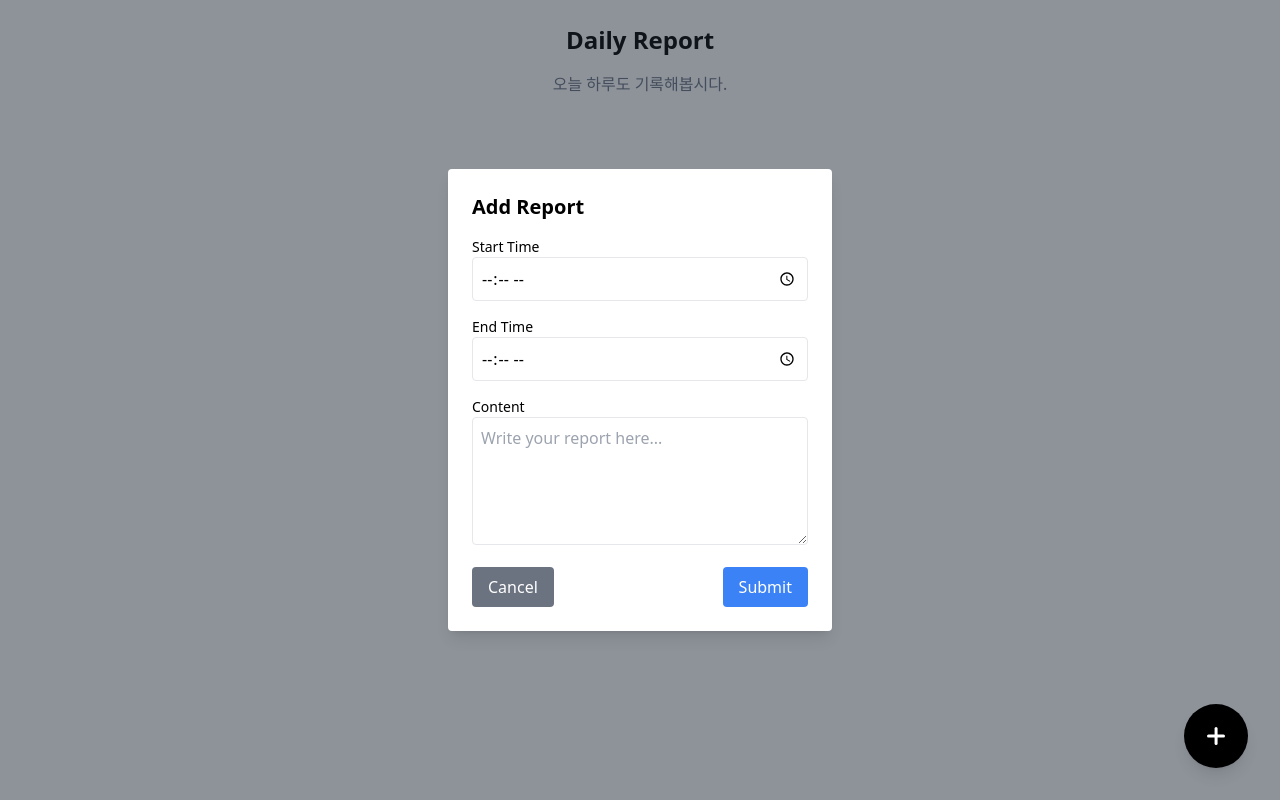
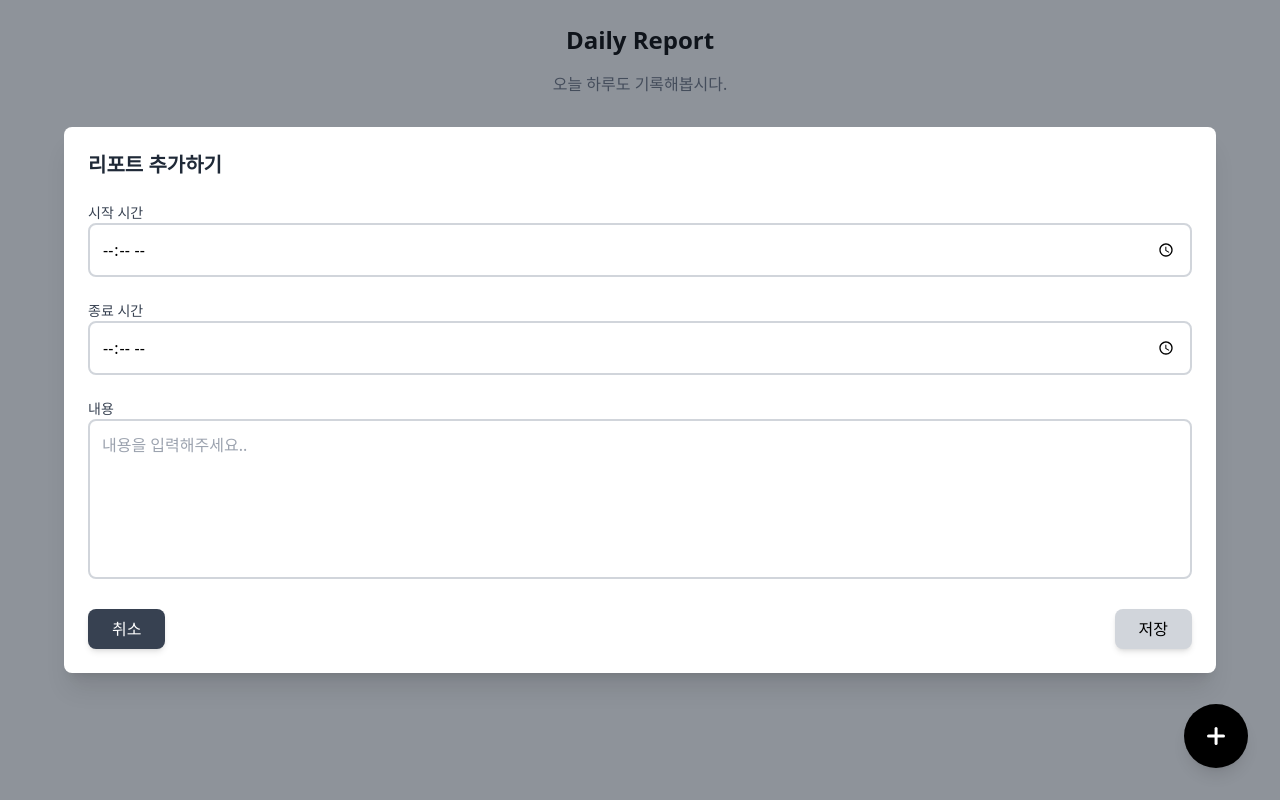
Before and after one commit to ckdduf138/reportory, a React (Create React App) app: page / in a window 1280 px wide. Both pictures are taken after a click on the button 1216 px from the left and 736 px from the top of the page. Built offline with nearby package versions, Linux system fonts and the light colour scheme; the HTML template or start-up script is replaced by a standard one.

Commit message:
feat: 입력 폼 UI 수정

```diff
--- a/src/components/ReportForm.tsx
+++ b/src/components/ReportForm.tsx
@@ -19,49 +19,60 @@ const ReportForm: React.FC<ReportFormProps> = ({ onSubmit, onClose }) => {
     }
   };
 
+  const isFormValid = startTime && endTime && content.trim();
+
   return (
     <div className="fixed inset-0 bg-gray-800 bg-opacity-50 flex justify-center items-center">
-      <div className="bg-white p-6 rounded shadow-lg max-w-sm w-full">
-        <h2 className="text-xl font-semibold mb-4">Add Report</h2>
-        <div className="mb-4">
-          <label className="block text-sm font-medium">Start Time</label>
+      <div className="bg-white p-6 rounded-lg shadow-xl w-[90%] max-w-7xl">
+        <h2 className="text-xl font-semibold text-gray-800 mb-6">리포트 추가하기</h2>
+
+        <div className="mb-6">
+          <label className="block text-sm font-medium text-gray-700">시작 시간</label>
           <input
             type="time"
             value={startTime}
             onChange={(e) => setStartTime(e.target.value)}
-            className="w-full p-2 border rounded"
+            className="w-full p-3 border-2 border-gray-300 rounded-lg focus:outline-none focus:ring-2 focus:ring-blue-500"
           />
         </div>
-        <div className="mb-4">
-          <label className="block text-sm font-medium">End Time</label>
+
+        <div className="mb-6">
+          <label className="block text-sm font-medium text-gray-700">종료 시간</label>
           <input
             type="time"
             value={endTime}
             onChange={(e) => setEndTime(e.target.value)}
-            className="w-full p-2 border rounded"
+            className="w-full p-3 border-2 border-gray-300 rounded-lg focus:outline-none focus:ring-2 focus:ring-blue-500"
           />
         </div>
-        <div className="mb-4">
-          <label className="block text-sm font-medium">Content</label>
+
+        <div className="mb-6">
+          <label className="block text-sm font-medium text-gray-700">내용</label>
           <textarea
             value={content}
             onChange={(e) => setContent(e.target.value)}
-            className="w-full p-2 border rounded h-32"
-            placeholder="Write your report here..."
+            className="w-full p-3 border-2 border-gray-300 rounded-lg focus:outline-none focus:ring-2 focus:ring-blue-500 h-40 resize-none"
+            placeholder="내용을 입력해주세요.."
           />
         </div>
-        <div className="flex justify-between">
+
+        <div className="flex justify-between items-center mt-6">
           <button
-            className="bg-gray-500 text-white px-4 py-2 rounded"
+            className="bg-gray-700 text-white px-6 py-2 rounded-lg shadow-md hover:bg-gray-600 transition duration-300"
             onClick={onClose}
           >
-            Cancel
+            취소
           </button>
           <button
-            className="bg-blue-500 text-white px-4 py-2 rounded"
+            disabled={!isFormValid}
             onClick={handleSubmit}
+            className={`px-6 py-2 rounded-lg shadow-md transition duration-300 ${
+              isFormValid
+                ? 'bg-gray-700 hover:bg-gray-800 text-white'
+                : 'bg-gray-300 cursor-not-allowed'
+            }`}
           >
-            Submit
+            저장
           </button>
         </div>
       </div>
--- a/src/pages/Home.tsx
+++ b/src/pages/Home.tsx
@@ -29,14 +29,14 @@ const Home: React.FC = () => {
       <div className="p-6 w-full max-w-7xl">
         <h1 className="text-2xl font-bold mb-4 text-center text-black">Daily Report</h1>
 
+        <ReportViewer reports={reports} delete_report={handleDelete}/>
+
         {isModalOpen && (
           <ReportForm
             onSubmit={handleAddReport}
             onClose={() => setIsModalOpen(false)}
           />
         )}
-
-        <ReportViewer reports={reports} delete_report={handleDelete}/>
 
         {/* 플로팅 버튼 */}
         <button
```
